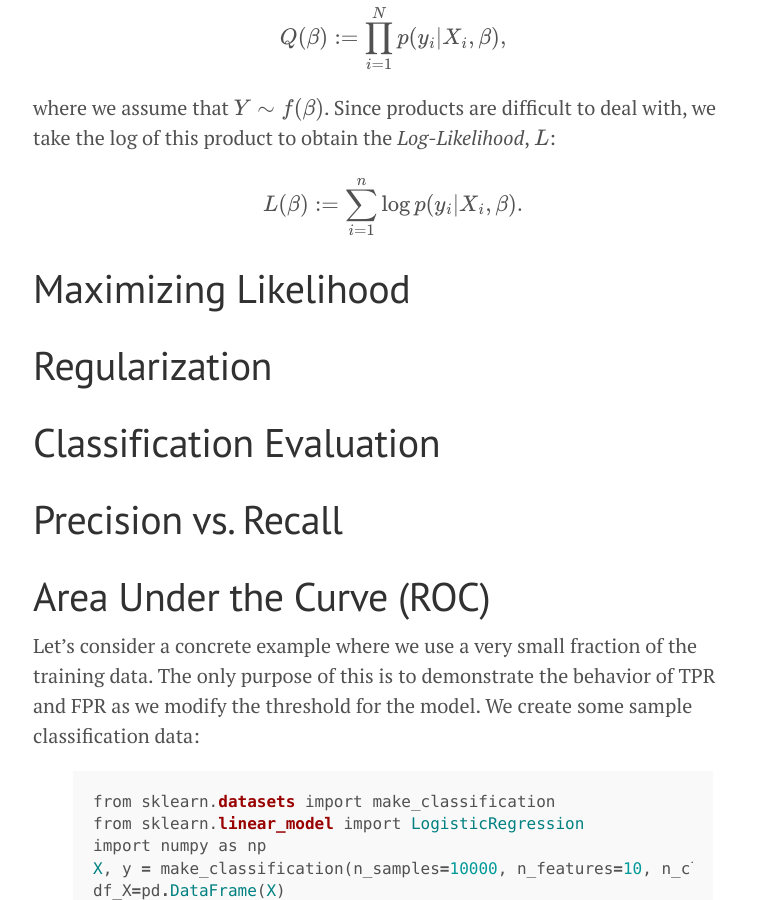
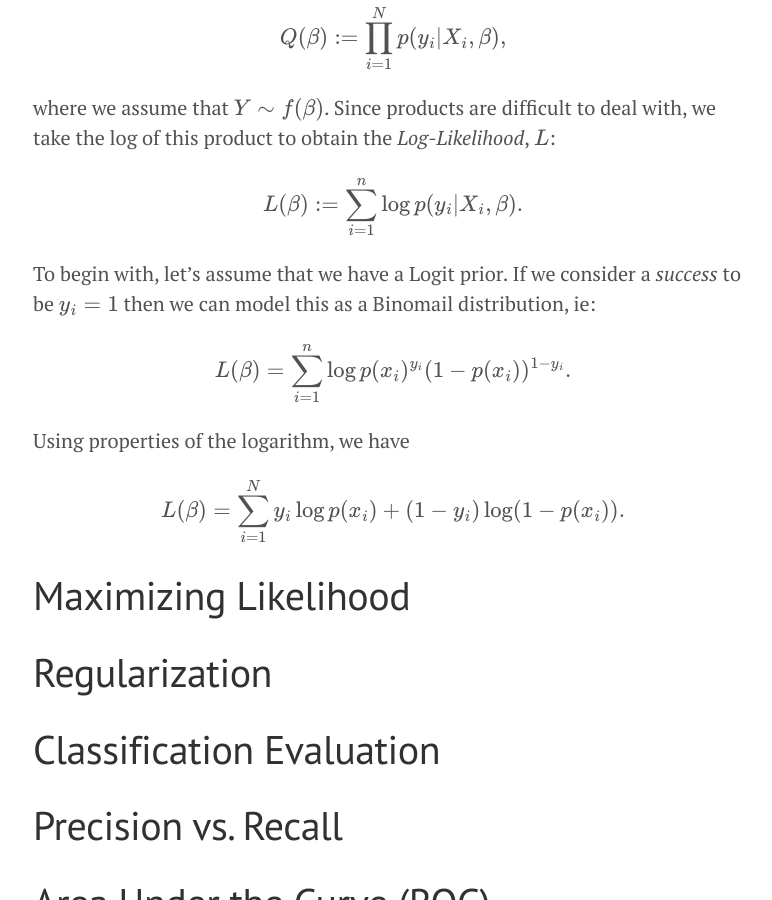
Before and after one commit to doriang102/doriang102.github.io, a Jekyll site: the page built from _posts/2017-11-01-introduction-to-classification.md, in a window 1280 px wide and 900 px high, scrolled down 511 px. Shown: the whole window, without its empty margins (247-1019 px from the left). Built offline with Jekyll 4.4.1, drawn with Linux system fonts in a browser that asks for light colours; our own code applies the rules of GitHub Pages for plain Markdown files; formulas are drawn with MathJax 3.

Commit message:
Update 2017-11-01-introduction-to-classification.md

```diff
--- a/_posts/2017-11-01-introduction-to-classification.md
+++ b/_posts/2017-11-01-introduction-to-classification.md
@@ -9,6 +9,15 @@ $$ Q(\beta) := \prod_{i=1}^N p(y_i | X_i, \beta),$$
 where we assume that $$Y \sim f(\beta)$$. Since products are difficult to deal with, we take the log of this product to obtain the *Log-Likelihood*, $$L$$:
 
 $$L(\beta) := \sum_{i=1}^n \log p(y_i | X_i, \beta). $$
+
+To begin with, let's assume that we have a Logit prior. If we consider a *success* to be $$y_i=1$$ then we can model this as a Binomail distribution, ie:
+
+$$L(\beta) = \sum_{i=1}^n \log p(x_i)^{y_i} (1-p(x_i))^{1-y_i}.$$
+
+Using properties of the logarithm, we have
+
+$$L(\beta) = \sum_{i=1}^N y_i \log p(x_i) + (1-y_i) \log (1-p(x_i)).$$
+
 
 
 # Maximizing Likelihood
```
